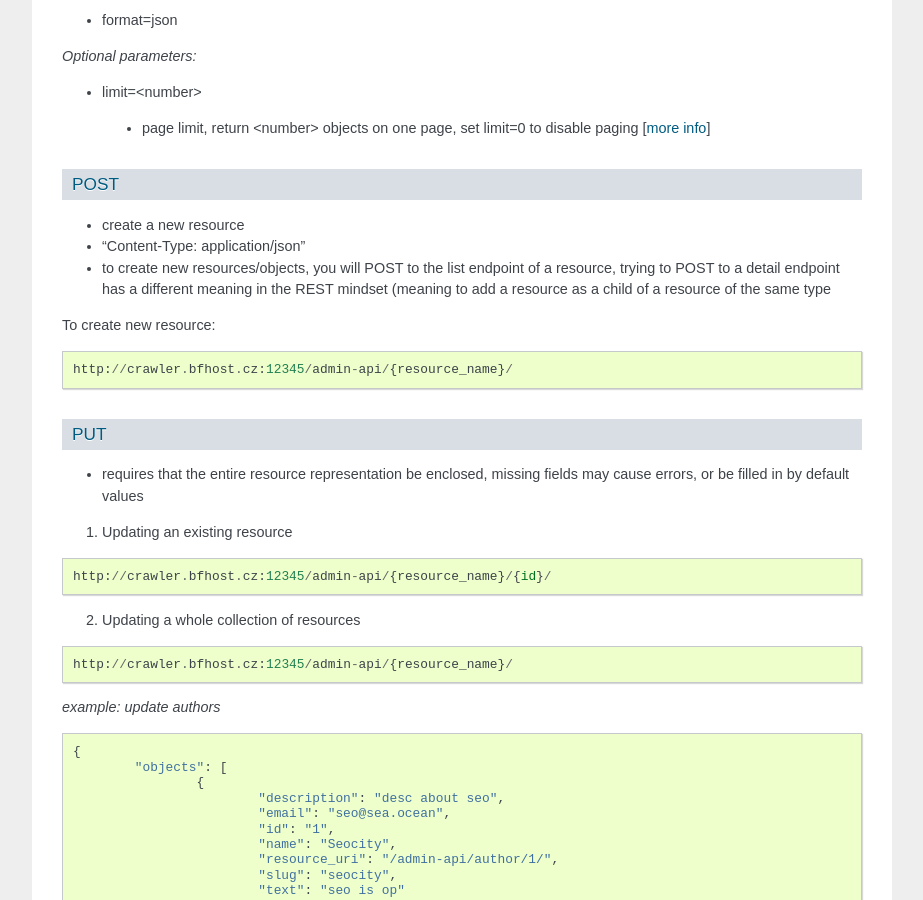
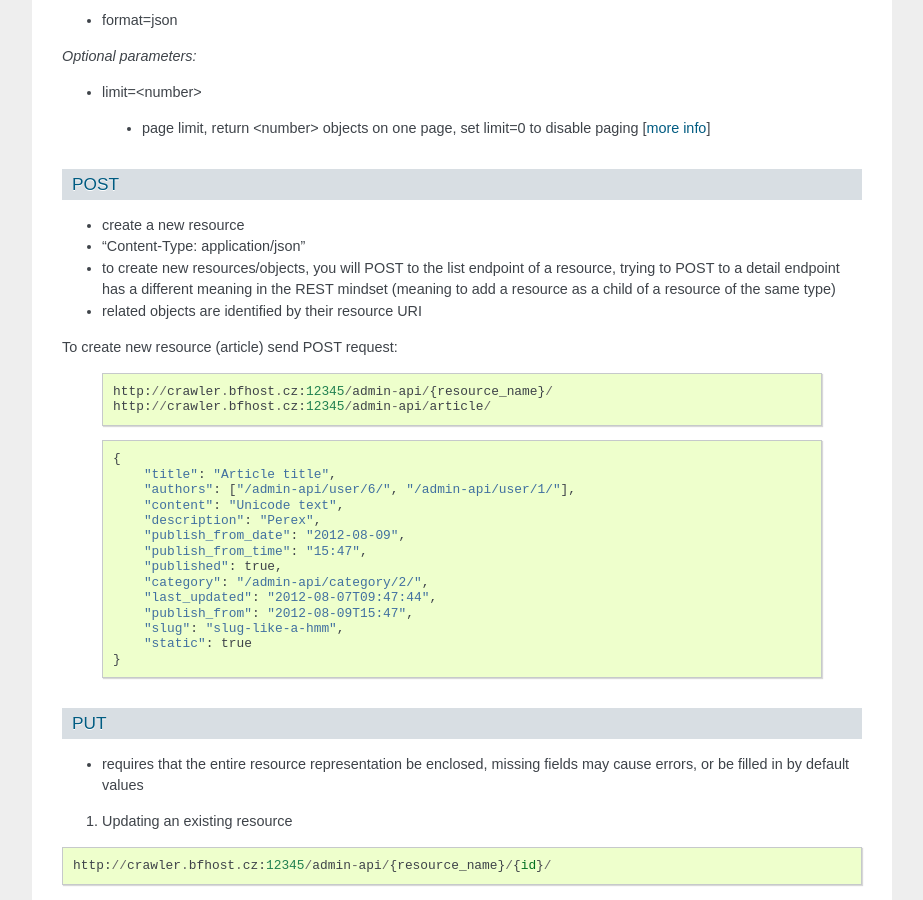
Before and after one commit to SanomaCZ/ella-hub, a Sphinx documentation site: the page built from doc/api.rst, in a window 1280 px wide and 900 px high, scrolled down 3551 px. Shown: the whole window, without its empty margins (198-1121 px from the left). Built offline with Sphinx 7.4.7, drawn with Linux system fonts in a browser that asks for light colours; the version number could not be read and is left out.

Commit message:
Added example of creating new resource with foreign keys.

```diff
--- a/doc/api.rst
+++ b/doc/api.rst
@@ -232,12 +232,33 @@ POST
 
 - "Content-Type: application/json"
 
-- to create new resources/objects, you will POST to the list endpoint of a resource, trying to POST to a detail endpoint has a different meaning in the REST mindset (meaning to add a resource as a child of a resource of the same type
+- to create new resources/objects, you will POST to the list endpoint of a resource, trying to POST to a detail endpoint has a different meaning in the REST mindset (meaning to add a resource as a child of a resource of the same type)
 
-To create new resource:
-::
+- related objects are identified by their resource URI
 
- http://crawler.bfhost.cz:12345/admin-api/{resource_name}/
+To create new resource (article) send POST request:
+
+ ::
+
+	http://crawler.bfhost.cz:12345/admin-api/{resource_name}/
+	http://crawler.bfhost.cz:12345/admin-api/article/
+
+ ::
+
+	{
+	    "title": "Article title",
+	    "authors": ["/admin-api/user/6/", "/admin-api/user/1/"],
+	    "content": "Unicode text",
+	    "description": "Perex",
+	    "publish_from_date": "2012-08-09",
+	    "publish_from_time": "15:47",
+	    "published": true,
+	    "category": "/admin-api/category/2/",
+	    "last_updated": "2012-08-07T09:47:44",
+	    "publish_from": "2012-08-09T15:47",
+	    "slug": "slug-like-a-hmm",
+	    "static": true
+	}
 
 
 PUT
```
